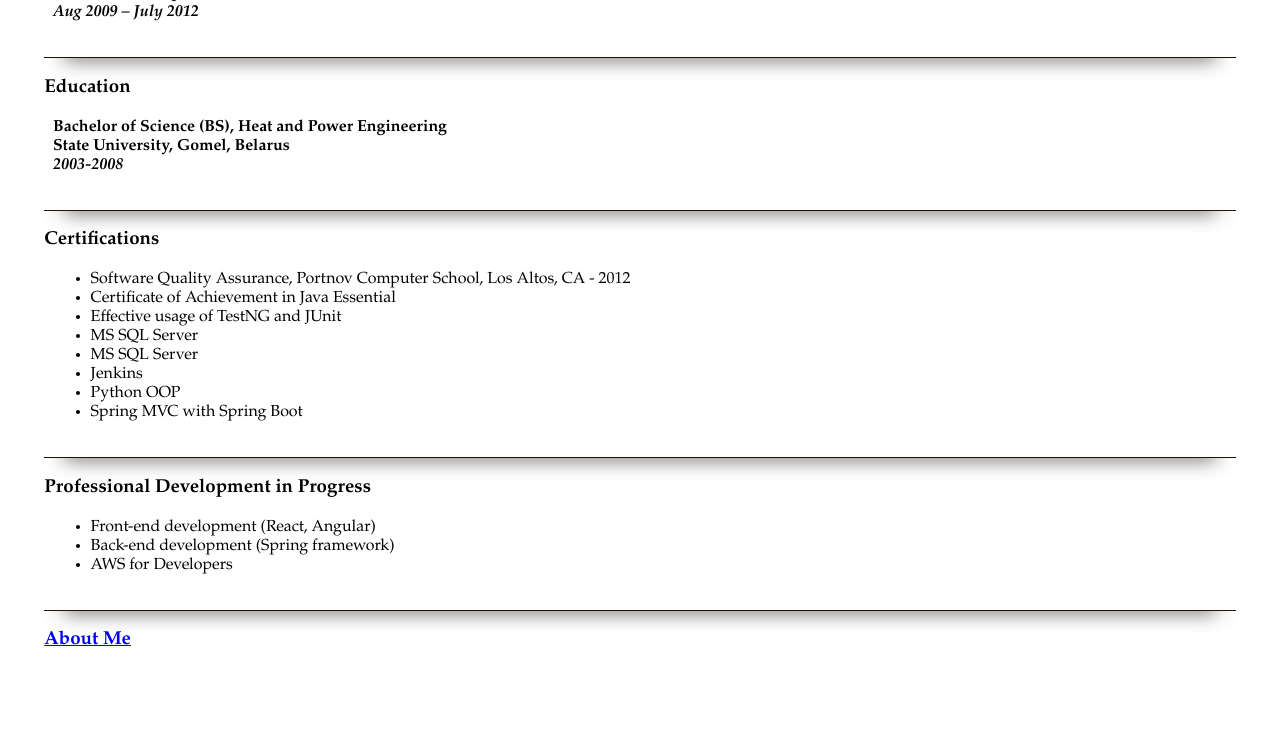
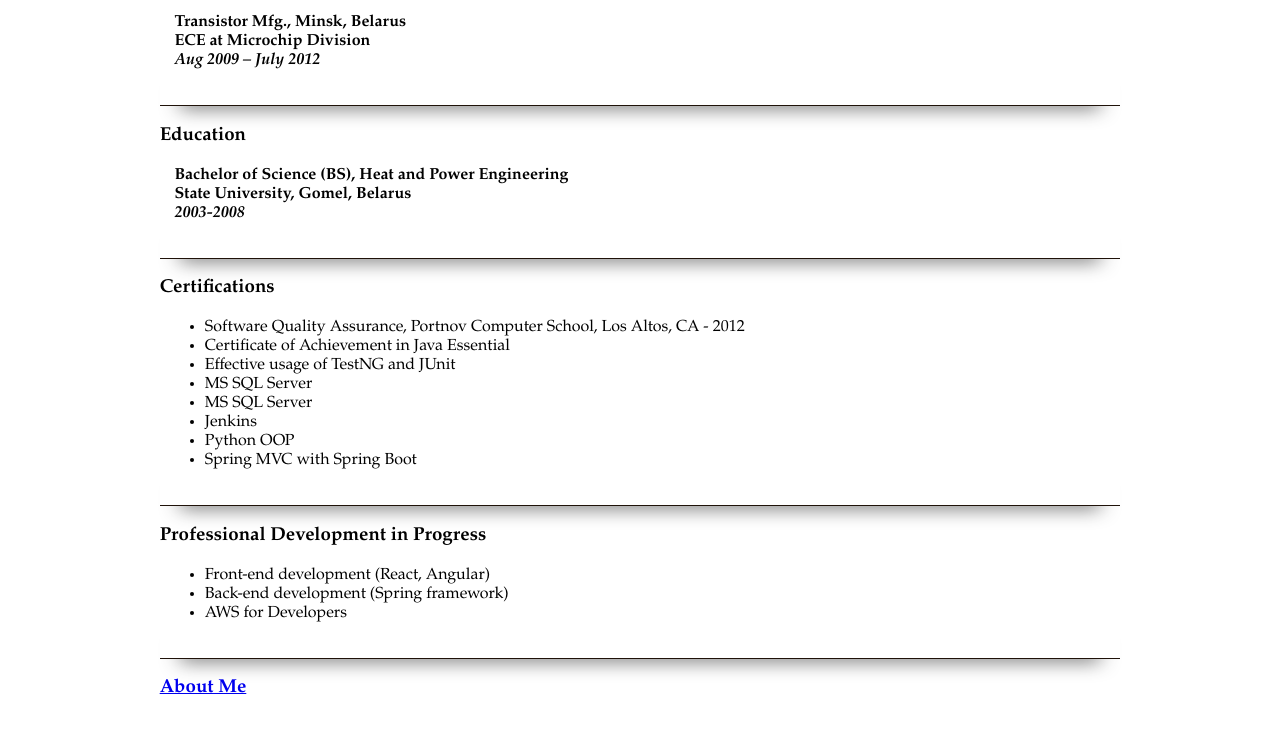
Before and after one commit to boyfromearth/online-resume, a plain HTML site: page index.html in a window 1280 px wide. Shown: the part 1594-2349 px from the top of the page. Before the commit the page ends 2291 px from the top, so only its background shows below. Drawn offline with Linux system fonts and the light colour scheme.

Commit message:
Updating styles to make test centered

```diff
--- a/style.css
+++ b/style.css
@@ -1,3 +1,4 @@
+
 div {
     font-family: 'Garamond', Courier, monospace;
 }
@@ -15,6 +16,11 @@ hr {
 
   .mainframe {
     margin: 5px;
+    width: 80%;
+    max-width: 1600px;
+    padding: 10px;
+    margin: 0 auto;
+
   }
 
   h3 {
@@ -56,3 +62,7 @@ hr {
    .certifications {
     margin-left: 3%;
    }
+
+   a {
+
+   }
```
